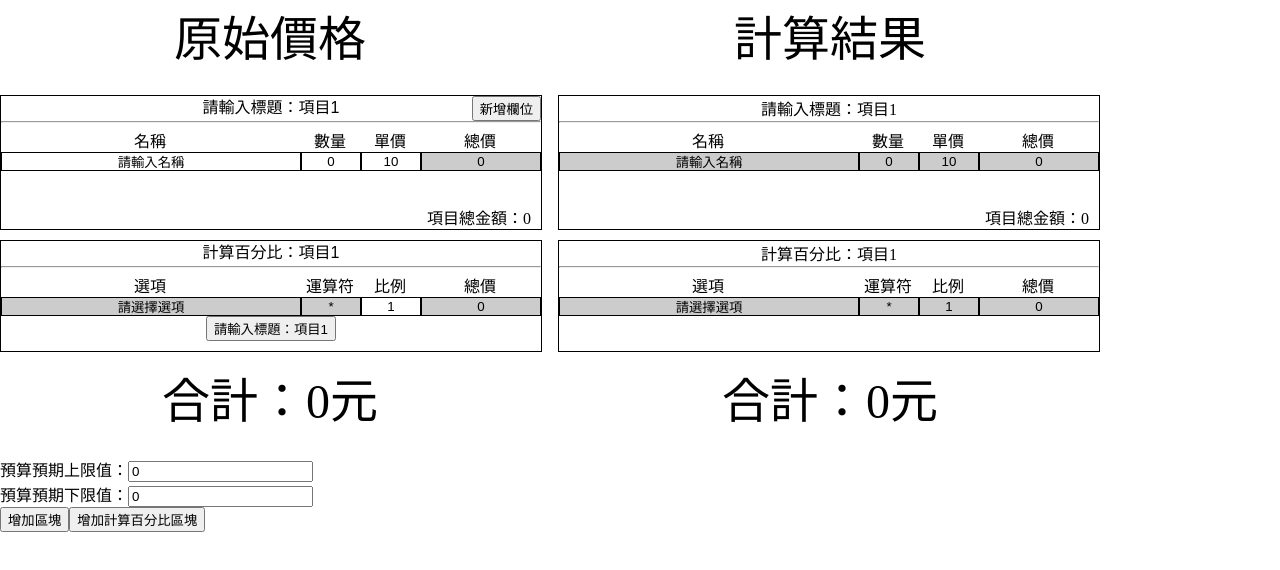
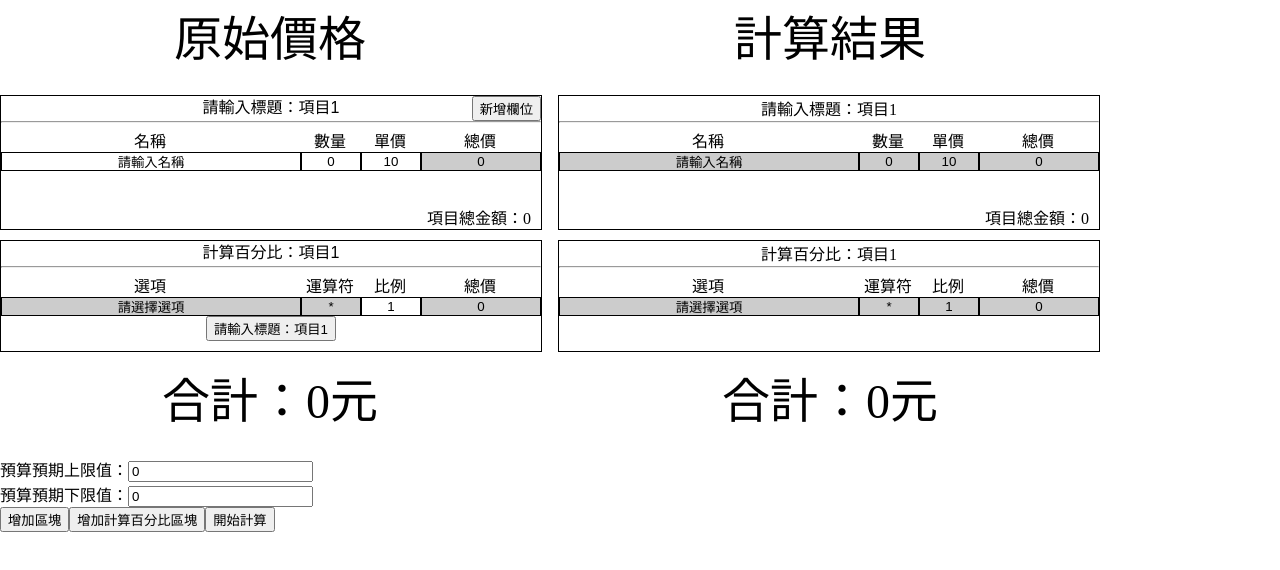
Before and after one commit to ProFusionInformationTechnology/Calculate-quote, an Angular app: page / in a window 1280 px wide. Shown: the top 570 px of the page. Built offline with nearby package versions, Linux system fonts and the light colour scheme.

Commit message:
[新增] 新增開始計算的按鈕

```diff
--- a/src/app/app.component.html
+++ b/src/app/app.component.html
@@ -31,3 +31,4 @@
 </div>
 <button (click)="addBlock('nor')">增加區塊</button>
 <button (click)="addBlock('spe')">增加計算百分比區塊</button>
+<button>開始計算</button>
```
